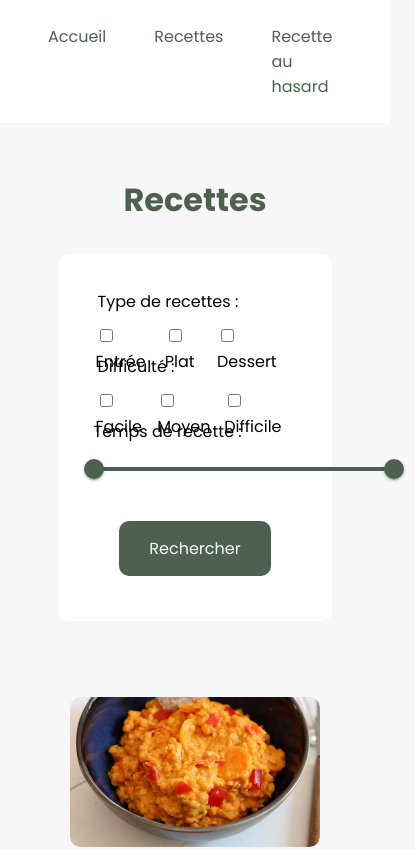
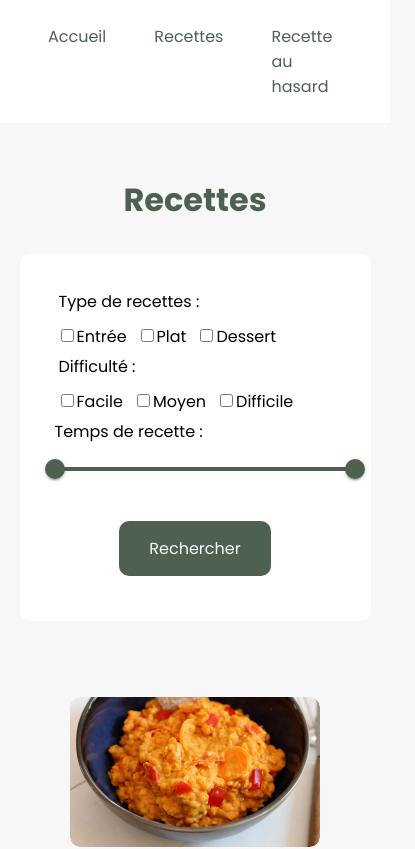
Before and after one commit to krauzeure/veggiefest, a Next.js app: page /recipes in a window 390 px wide. Shown: the top 849 px of the page, 415 px wide, since content can reach past the window. Built offline with nearby package versions, Linux system fonts and the light colour scheme.

Commit message:
Editing main size on mobile

```diff
--- a/pages/recipes/index.module.css
+++ b/pages/recipes/index.module.css
@@ -18,3 +18,12 @@
 .emptyState {
     text-align: center;
 }
+
+@media screen and (max-width: 750px) {
+
+    .main {
+      width: 90%;
+      margin: 0 auto;
+    }
+
+  }
```
